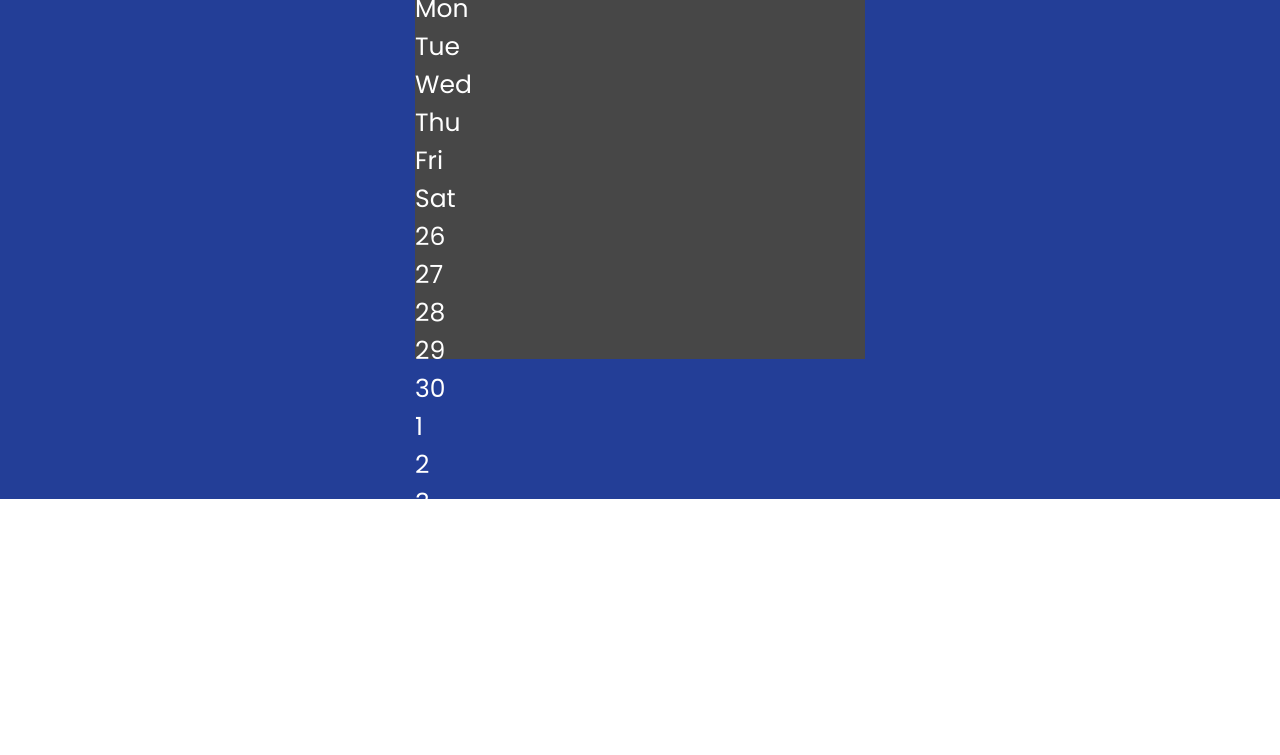
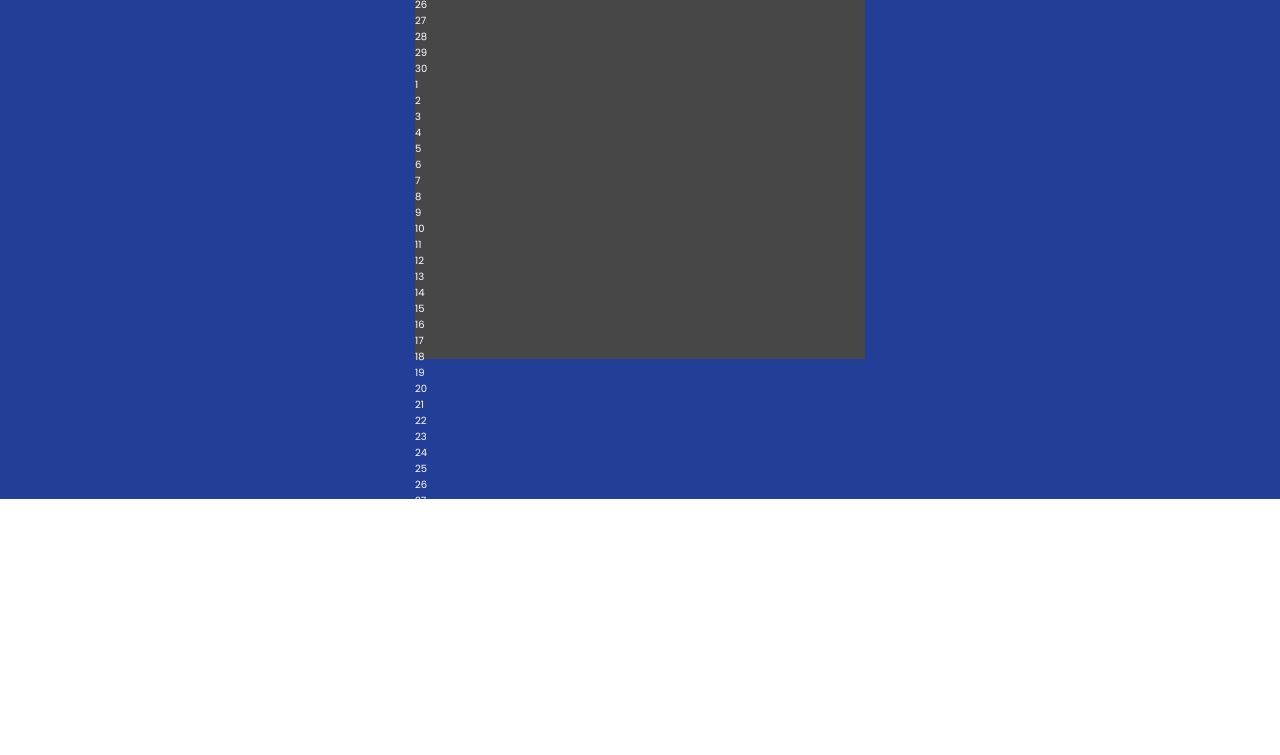
Before and after one commit to carlDguez19/calendar, a plain HTML site: page index.html in a window 1280 px wide. Shown: the part 301-1056 px from the top of the page. After the commit the page ends 970 px from the top, so only its background shows below. Drawn offline with Linux system fonts and the light colour scheme.

Commit message:
This is the initial commit for the calendar. This is from a tutorial I saw on youtube. From https://www.youtube.com/watch?v=o1yMqPyYeAo I will be making modifications to this.

```diff
--- a/css/main.css
+++ b/css/main.css
@@ -27,6 +27,7 @@ html {
 }
 
 .month {
-  font-size: 2.5rem;
-  cursor: pointer;
+  width: 100%;
+  height: 12rem;
+  background-color: rgb(0, 70, 0);
 }/*# sourceMappingURL=main.css.map */
```
Also changed, not shown: 1 other file.
